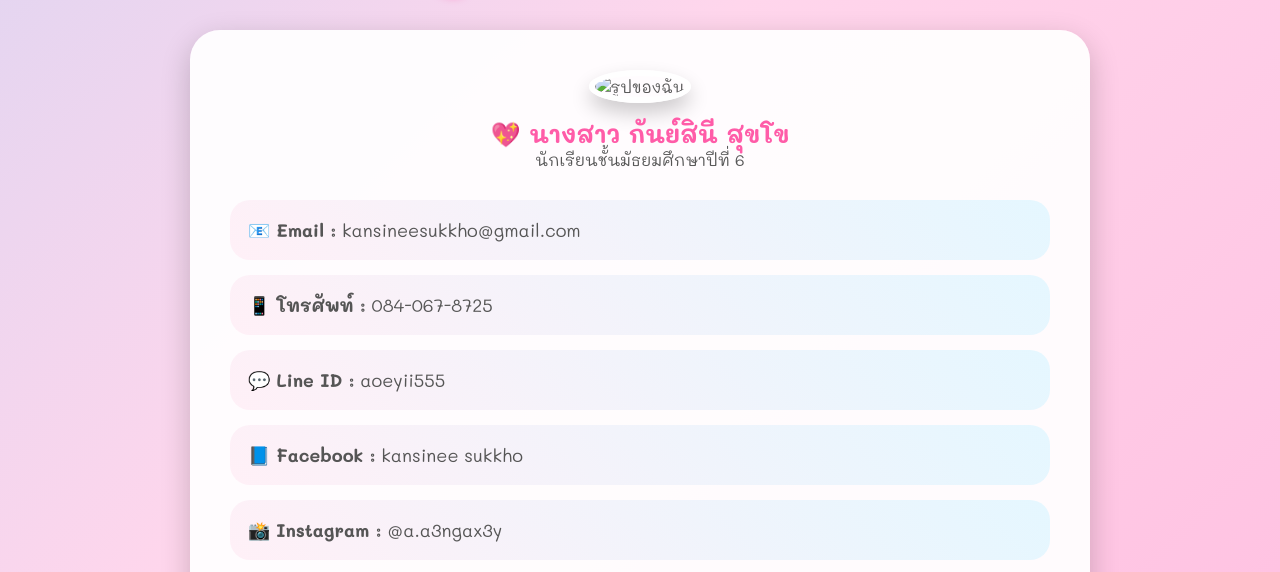
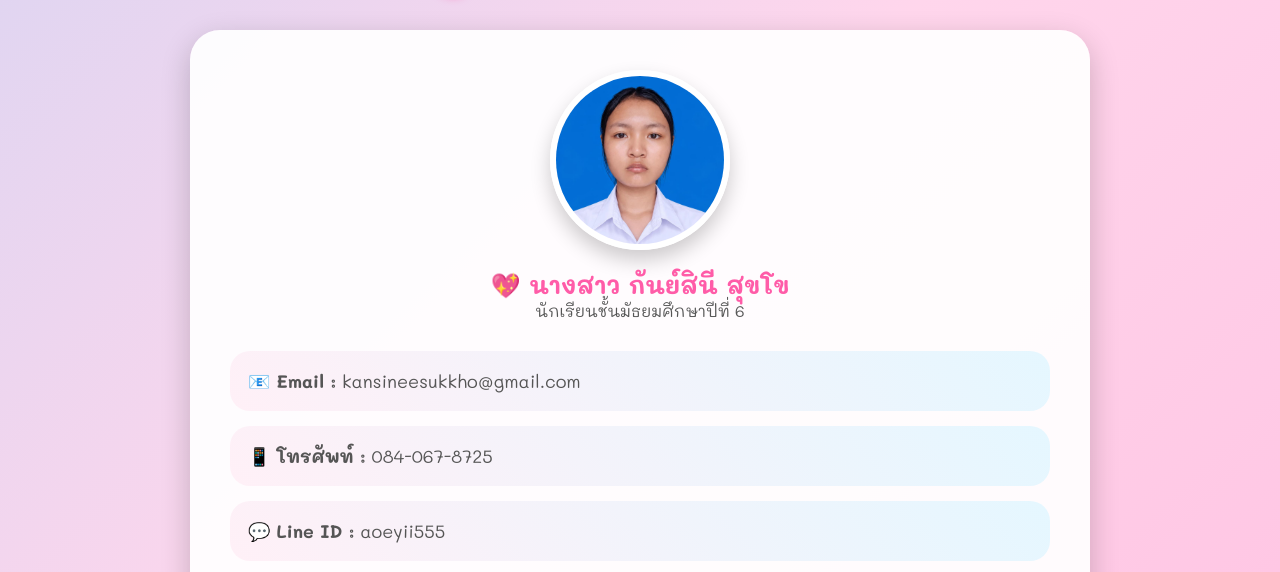
Before and after one commit to 14455-source/Kansinee, a plain HTML site: page contact.html in a window 1280 px wide. Shown: the part 163-735 px from the top of the page. Drawn offline with Linux system fonts and the light colour scheme.

Commit message:
Update contact.html

```diff
--- a/contact.html
+++ b/contact.html
@@ -249,7 +249,7 @@ footer{
 <div class="profile">
 
 
-<img src="images/myphoto.jpg" alt="รูปของฉัน">
+<img src="images/rubnongaoey.jpg" alt="รูปของฉัน">
 
 
 <h2>
```
